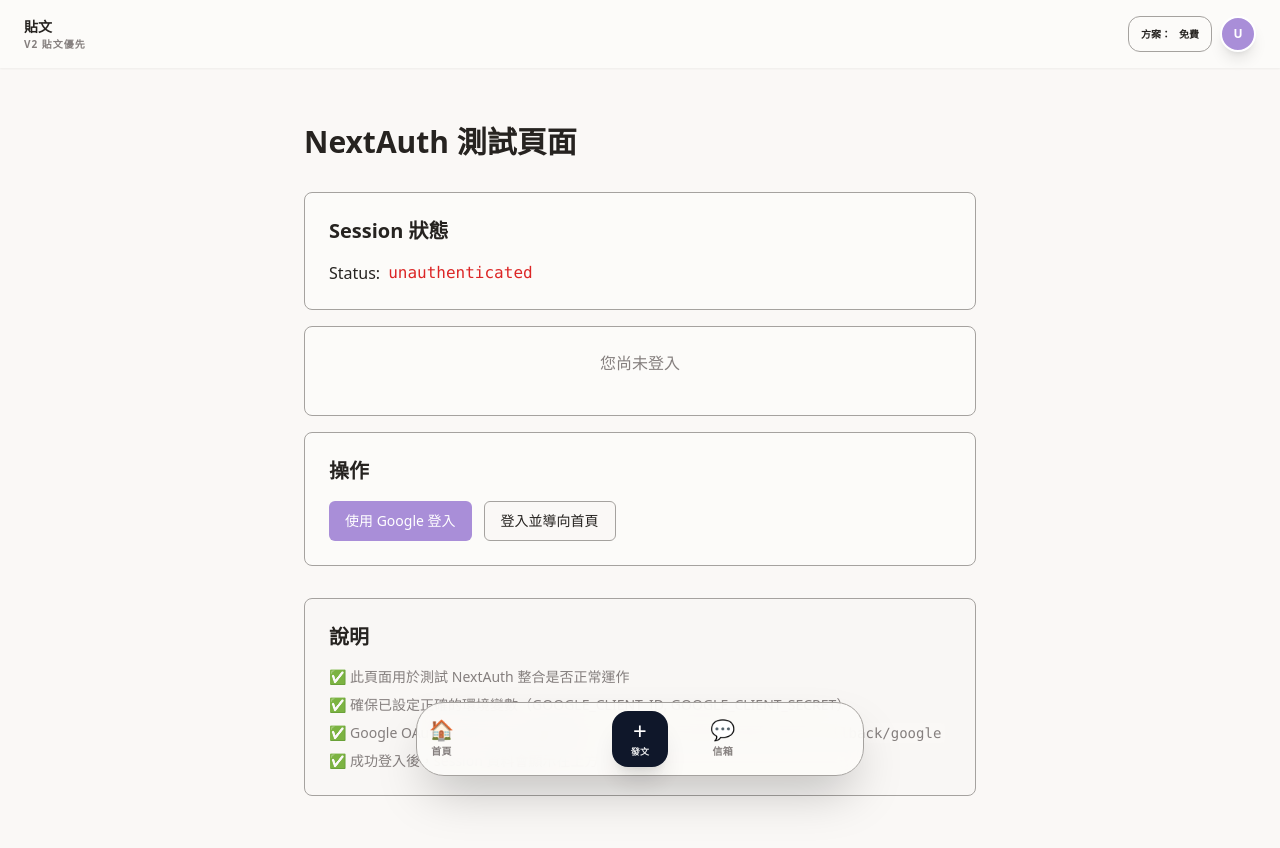
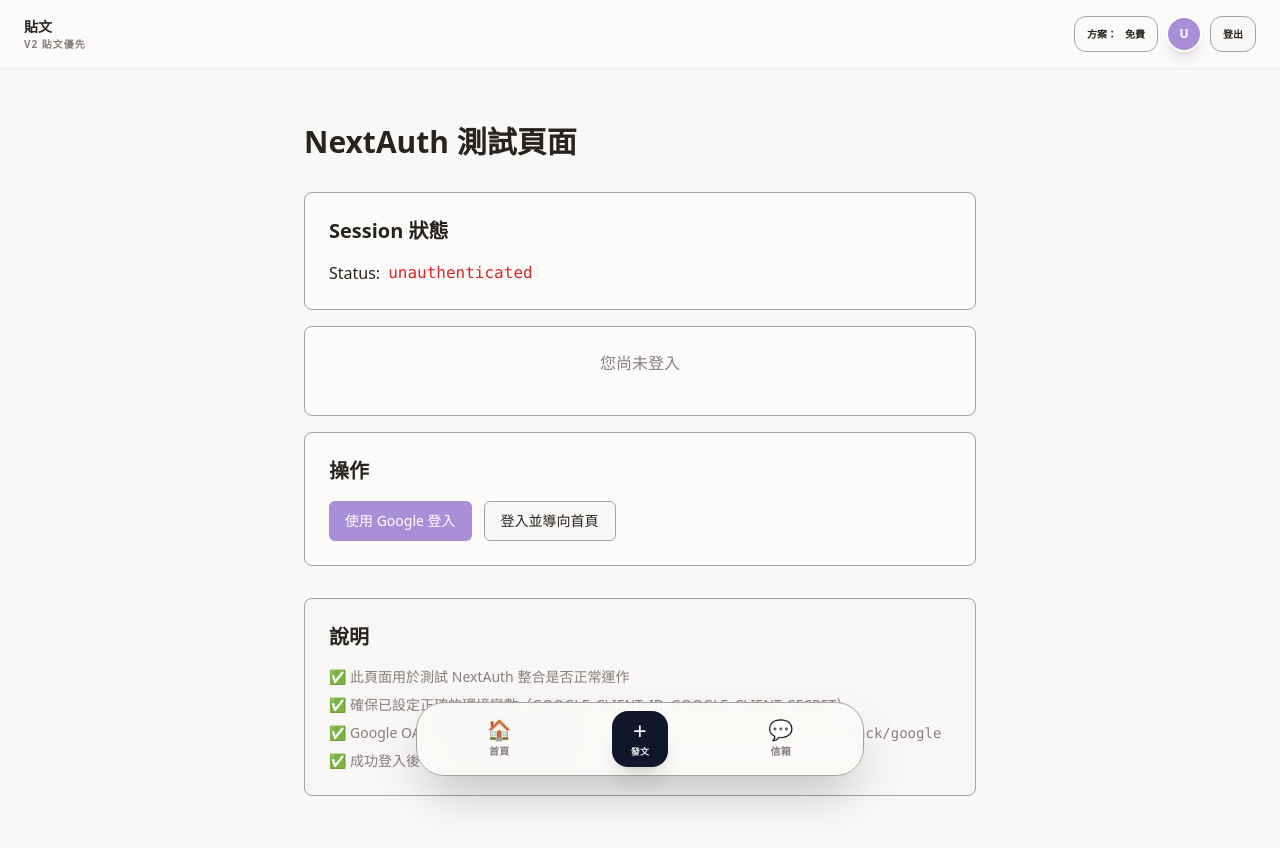
Before and after one commit to clps935419/KCardSwap, a Next.js app in the folder apps/web/: page /auth-test in a window 1280 px wide. Shown: the top 848 px of the page. Built offline with nearby package versions, Linux system fonts and the light colour scheme; no server answers.

Commit message:
Fix bottom nav button layout and replace hover logout with visible button
Co-authored-by: clps935419 <29462295+clps935419@users.noreply.github.com>

```diff
--- a/apps/web/src/app/(app)/layout.tsx
+++ b/apps/web/src/app/(app)/layout.tsx
@@ -48,8 +48,7 @@ export default function AppLayout({ children }: { children: React.ReactNode }) {
             方案：<span className="text-foreground">免費</span>
           </Button>
 
-          {/* User Avatar with Dropdown */}
-          <div className="relative group">
+          {/* User Avatar */}
           <Link href="/me/gallery">
             <button
               type="button"
@@ -63,18 +62,15 @@ export default function AppLayout({ children }: { children: React.ReactNode }) {
             </button>
           </Link>
 
-            {/* Logout on hover */}
-            <div className="absolute right-0 top-full mt-2 hidden group-hover:block">
+          {/* Logout Button */}
           <Button
             onClick={() => signOut({ callbackUrl: '/login' })}
             variant="outline"
             size="sm"
-                className="whitespace-nowrap text-xs"
+            className="px-3 py-2 rounded-xl text-[10px] font-black"
           >
             登出
           </Button>
-            </div>
-          </div>
         </div>
       </header>
 
@@ -85,10 +81,10 @@ export default function AppLayout({ children }: { children: React.ReactNode }) {
       <nav className="fixed bottom-6 left-6 right-6 md:left-1/2 md:-translate-x-1/2 md:max-w-md h-[74px] bg-card/90 backdrop-blur-md border border-border shadow-2xl rounded-[28px] px-3 z-20">
         <div className="grid grid-cols-3 items-center h-full">
           {/* Home */}
-          <Link href="/posts">
+          <Link href="/posts" className="w-full">
             <button
               type="button"
-              className={`h-14 rounded-2xl flex flex-col items-center justify-center gap-1 transition-all active:scale-95 ${
+              className={`w-full h-14 rounded-2xl flex flex-col items-center justify-center gap-1 transition-all active:scale-95 ${
                 pathname === '/posts'
                   ? 'text-primary-500 bg-accent shadow-sm'
                   : 'text-muted-foreground hover:text-foreground hover:bg-muted'
@@ -112,10 +108,10 @@ export default function AppLayout({ children }: { children: React.ReactNode }) {
           </Link>
 
           {/* Inbox */}
-          <Link href="/inbox">
+          <Link href="/inbox" className="w-full">
             <button
               type="button"
-              className={`h-14 rounded-2xl flex flex-col items-center justify-center gap-1 transition-all active:scale-95 ${
+              className={`w-full h-14 rounded-2xl flex flex-col items-center justify-center gap-1 transition-all active:scale-95 ${
                 pathname === '/inbox'
                   ? 'text-primary-500 bg-accent shadow-sm'
                   : 'text-muted-foreground hover:text-foreground hover:bg-muted'
```
Lines whose indentation alone changed are shown as unchanged.
